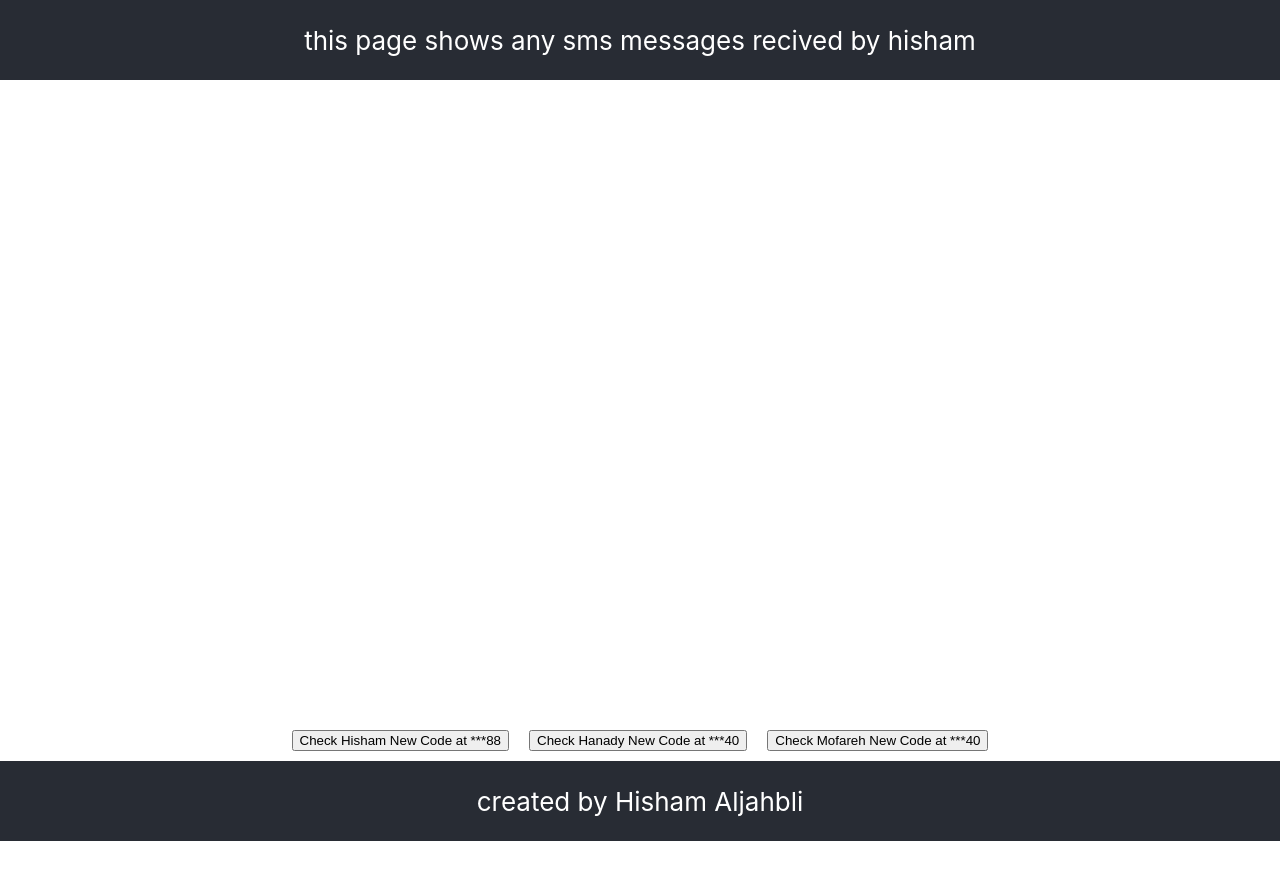
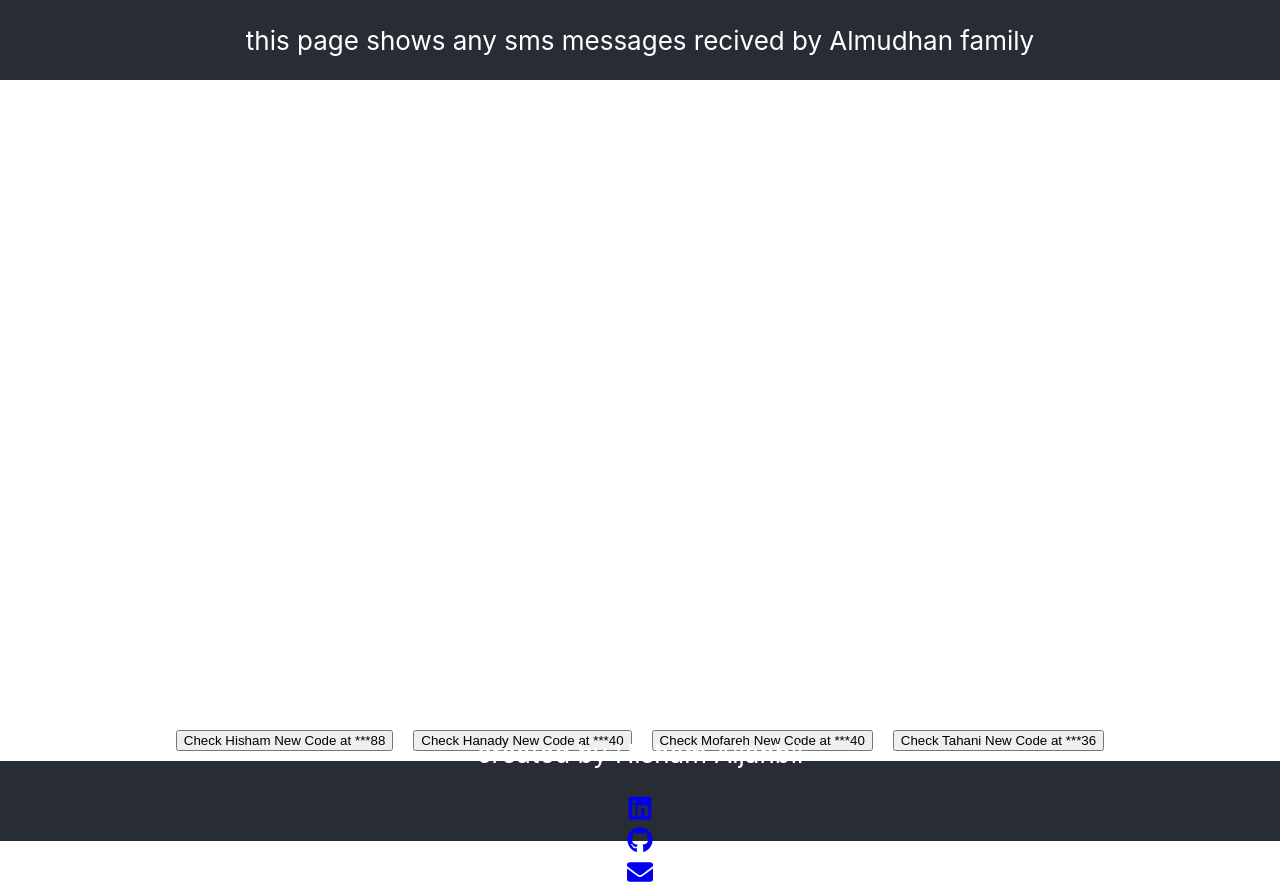
Before and after one commit to hamjahb/sms-to-web-react-app-2025-update, a React (Create React App) app: page / in a window 1280 px wide. Before the commit the page ends 841 px from the top, so only its background shows below. Built offline with nearby package versions, Linux system fonts and the light colour scheme.

Commit message:
add tahani

```diff
--- a/src/App.js
+++ b/src/App.js
@@ -2,6 +2,10 @@ import React, { Component } from 'react';
 import './App.css';
 
 import axios from 'axios';
+
+// import fontawesome
+import { FaGithub, FaLinkedin, FaEnvelope} from "react-icons/fa";
+
 
 
 
@@ -76,17 +80,34 @@ class App extends Component {
     });
   }
 
+
+  onTahaniButtonClick() {
+    console.log('Tahani button is clicked');
+    this.smsListReset()
+    console.log('list reset');
+    axios.get('https://obscure-lowlands-72494.herokuapp.com/tahaniapi')
+    .then(response => {
+      console.log(response.data);
+      this.setState({
+        smsList: response.data
+      })
+    })
+    .catch(error => {
+      console.log(error);
+    });
+  }
+
   render() {
 
     return (
       <div className="App">
 
         <head>
-          <title>Hisham Code retriver</title>
+          <title>Almudhan SMS Code retriver</title>
         </head>
 
         <header className="App-header">
-          <p>this page shows any sms messages recived by hisham</p>
+          <p>this page shows any sms messages recived by Almudhan family</p>
         </header>
 
         <body className="App-body">
@@ -95,9 +116,14 @@ class App extends Component {
           <button onClick = {(e) => this.onButtonClick(e)} >Check Hisham New Code at ***88</button>
           <button onClick = {(e) => this.onHanadyButtonClick(e)} >Check Hanady New Code at ***40 </button>
           <button onClick = {(e) => this.onMofarehButtonClick(e)} >Check Mofareh New Code at ***40</button>
+          <button onClick = {(e) => this.onTahaniButtonClick(e)} >Check Tahani New Code at ***36</button>
+
 
         <footer className="App-footer">
           <p>created by Hisham Aljahbli</p>
+          <a href="https://www.linkedin.com/in/haljahbli-softwareeng" target= "blank"> <FaLinkedin/></a>
+            <a href="https://github.com/hamjahb" target= "blank"><FaGithub/></a>
+            <a href="mailto:h.aljahbli@gmail.com"><FaEnvelope/></a>
         </footer>
       </div>
     );
```
